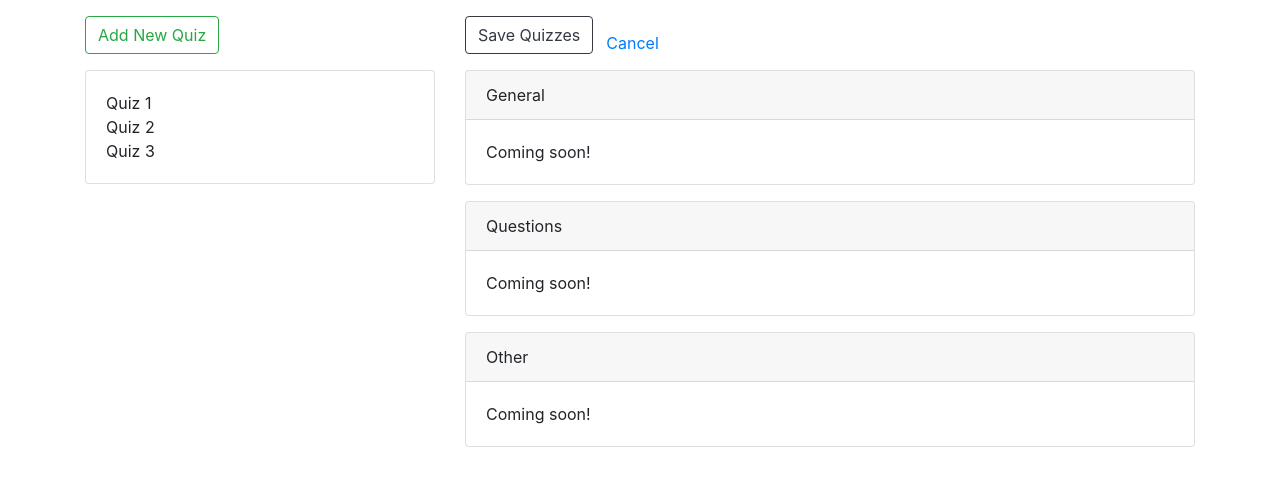
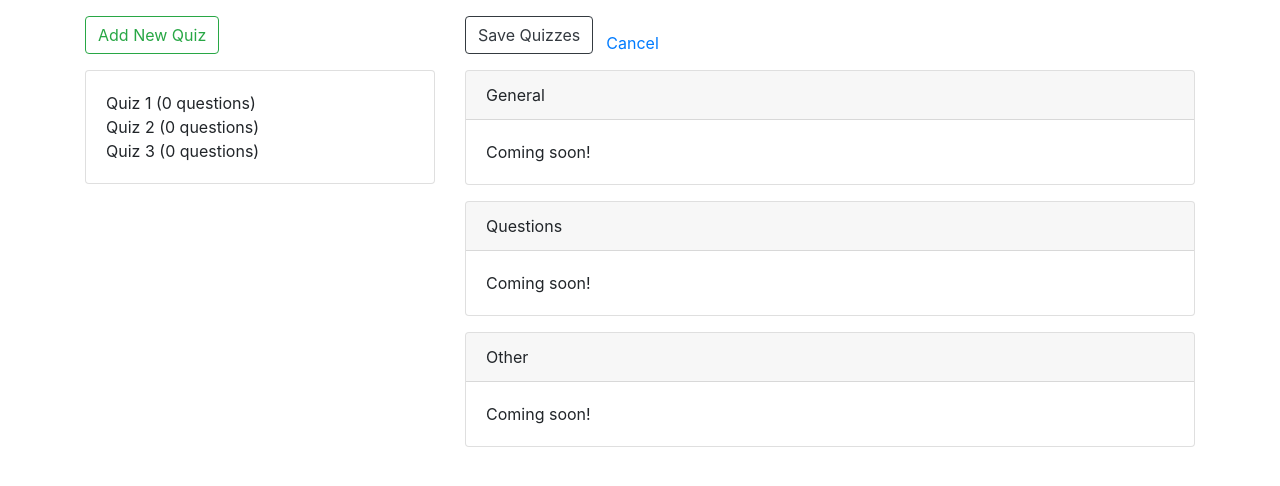
Before and after one commit to welshvaleria/quiz-editor, an Angular app: page / in a window 1280 px wide. Shown: the top 486 px of the page. Built offline with nearby package versions, Linux system fonts and the light colour scheme.

Commit message:
TS interface for QuizDisplay shape...
And made it work a bit...

```diff
--- a/src/app/app.component.html
+++ b/src/app/app.component.html
@@ -9,7 +9,7 @@
                     <div
                         *ngFor="let q of quizzes"
                     >
-                        {{ q }}
+                        {{ q.name }} ({{ q.questionCount }} questions)
                     </div>
                 </div>
             </div>
--- a/src/app/app.component.ts
+++ b/src/app/app.component.ts
@@ -1,5 +1,10 @@
 import { Component, OnInit } from '@angular/core';
 import { QuizService } from './quiz.service';
+
+interface QuizDisplay {
+  name: string;
+  questionCount: number;
+}
 
 @Component({
   selector: 'app-root',
@@ -15,9 +20,12 @@ export class AppComponent implements OnInit {
   // Need a ctor for DI of the QuizService.
   constructor(private quizSvc: QuizService) { }
 
-  quizzes = [];
+  quizzes: QuizDisplay[] = [];
 
   ngOnInit() {
-    this.quizzes = this.quizSvc.loadQuizzes();
+    this.quizzes = this.quizSvc.loadQuizzes().map(x => ({
+      name: x
+      , questionCount: 0
+    }));
   }
 }
```
